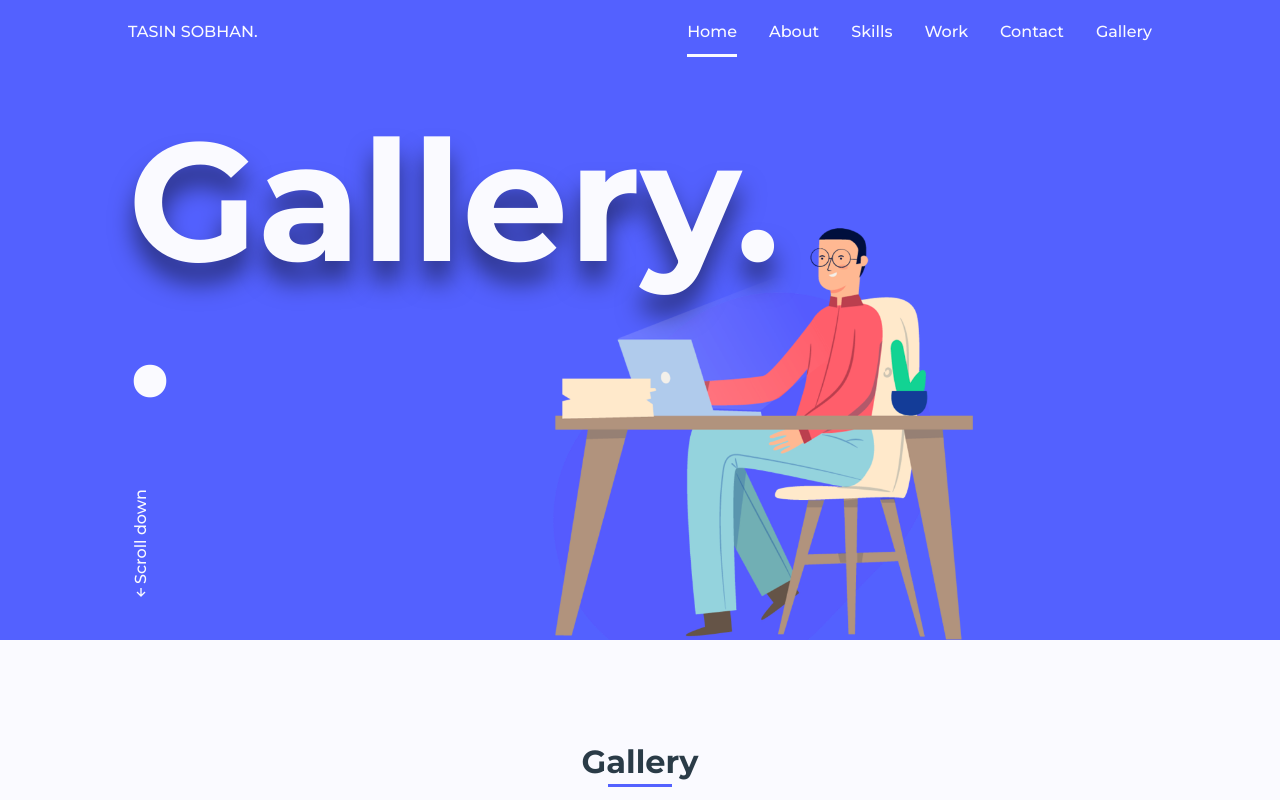
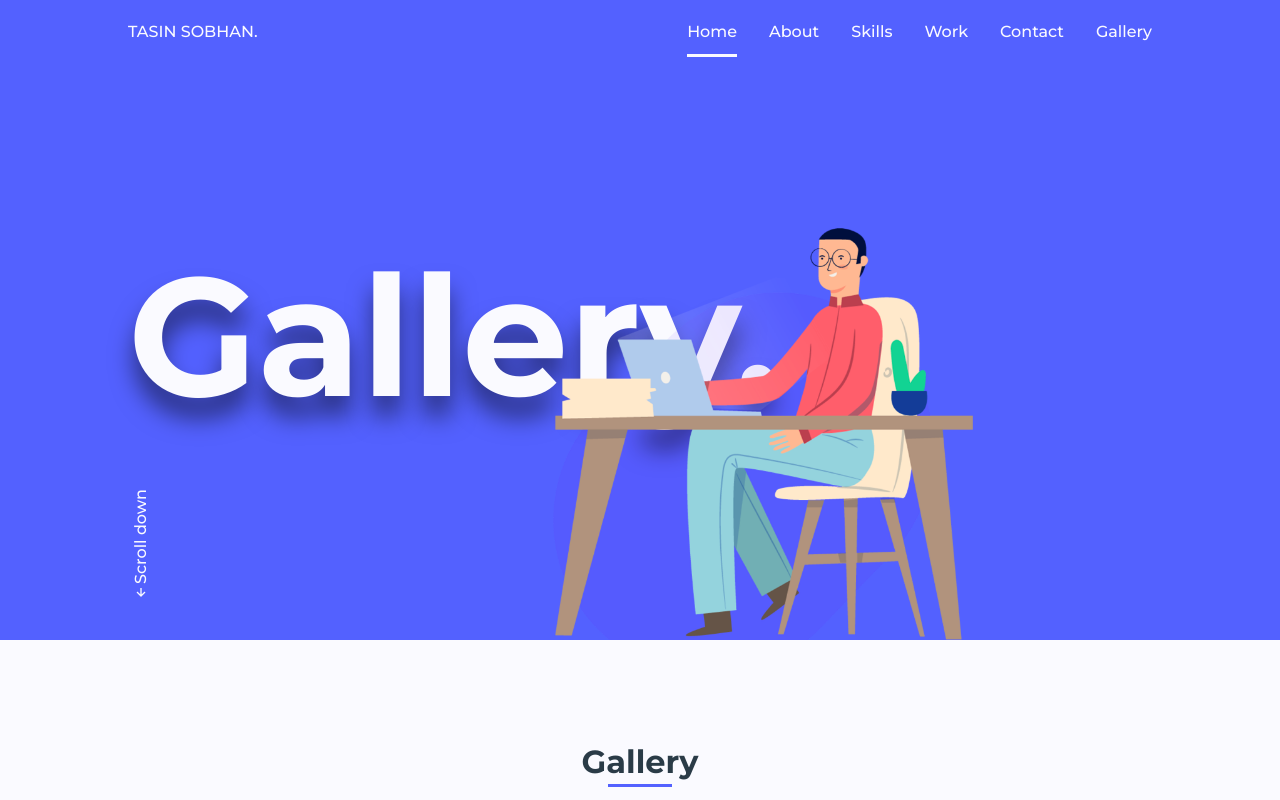
Before and after one commit to Tasinsobhan/gallery, a plain HTML site: page index.html in a window 1280 px wide. Shown: the top 800 px of the page. Drawn offline with nearby package versions, Linux system fonts and the light colour scheme.

Commit message:
Update index.html

```diff
--- a/index.html
+++ b/index.html
@@ -42,7 +42,7 @@
             <!--===== HOME =====-->
             <section class="home" id="home">
                 <div class="home__container bd-grid">
-                    <h1 class="home__title"><span>Gallery.</span><br>.</h1>
+                    <h1 class="home__title"><span>Gallery.</span><br></h1>
 
                     <div class="home__scroll">
                         <a href="#about" class="home__scroll-link"><i class='bx bx-up-arrow-alt' ></i>Scroll down</a>
```
